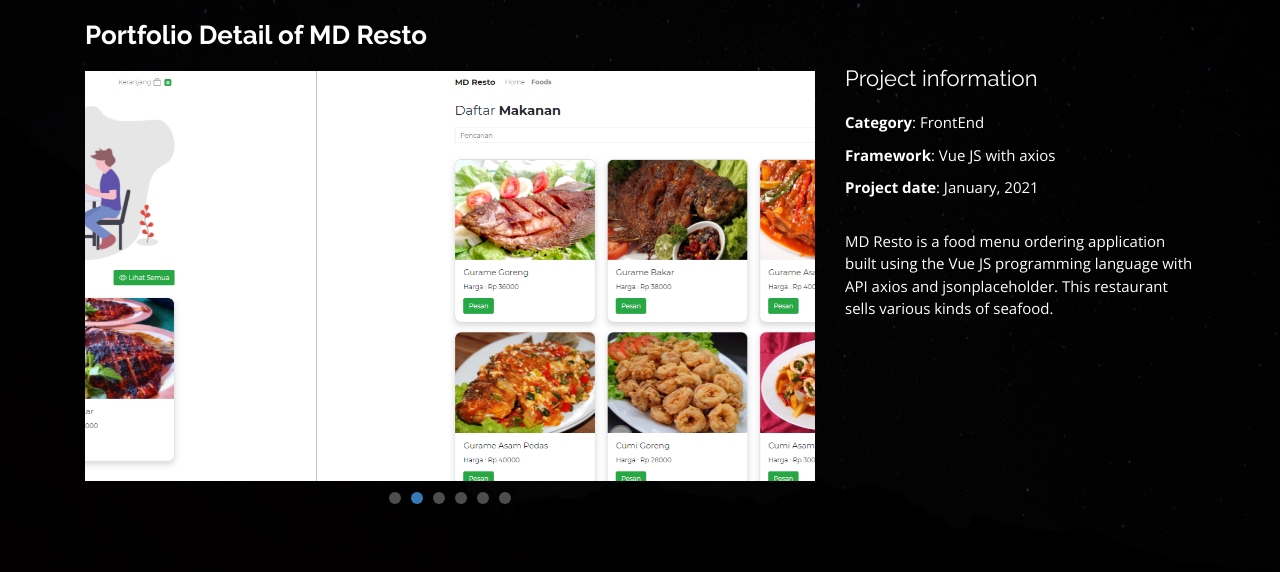
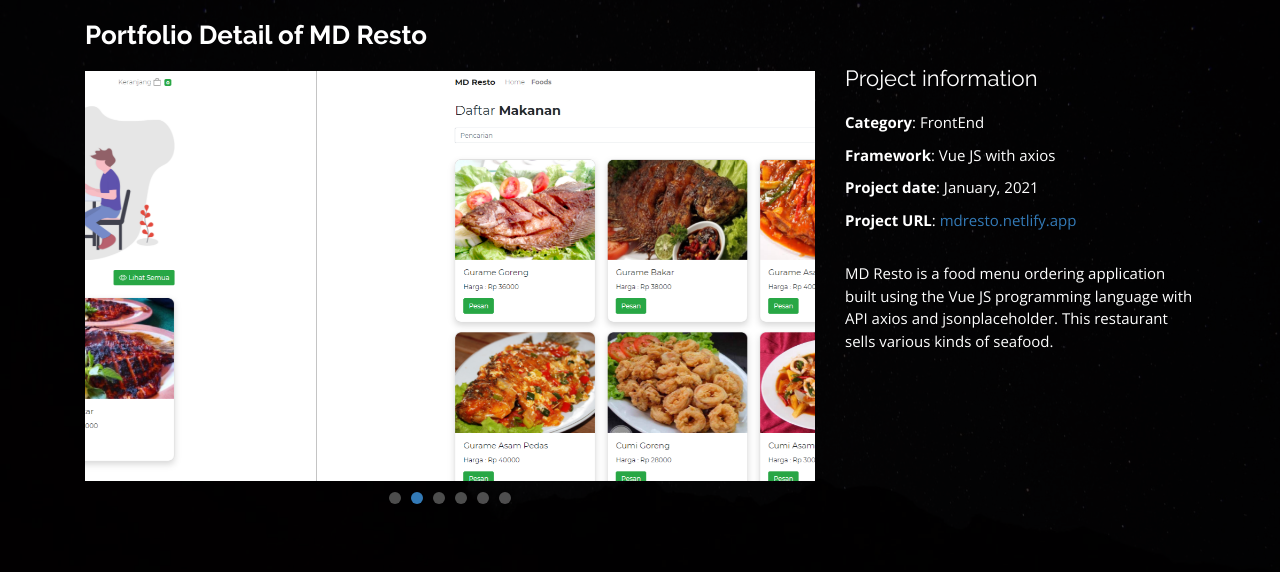
Before and after one commit to musthofads/portofolio, a plain HTML site: page portfolio-details-mdresto.html in a window 1280 px wide. Drawn offline with nearby package versions, Linux system fonts and the light colour scheme.

Commit message:
add url project mdresto

```diff
--- a/portfolio-details-mdresto.html
+++ b/portfolio-details-mdresto.html
@@ -63,7 +63,7 @@
               <li><strong>Category</strong>: FrontEnd</li>
               <li><strong>Framework</strong>: Vue JS with axios</li>
               <li><strong>Project date</strong>: January, 2021</li>
-              <!-- <li><strong>Project URL</strong>: <a href="#">www.example.com</a></li> -->
+              <li><strong>Project URL</strong>: <a href="https://mdresto.netlify.app/" target="blank">mdresto.netlify.app</a></li>
             </ul>
 
             <p>
```
